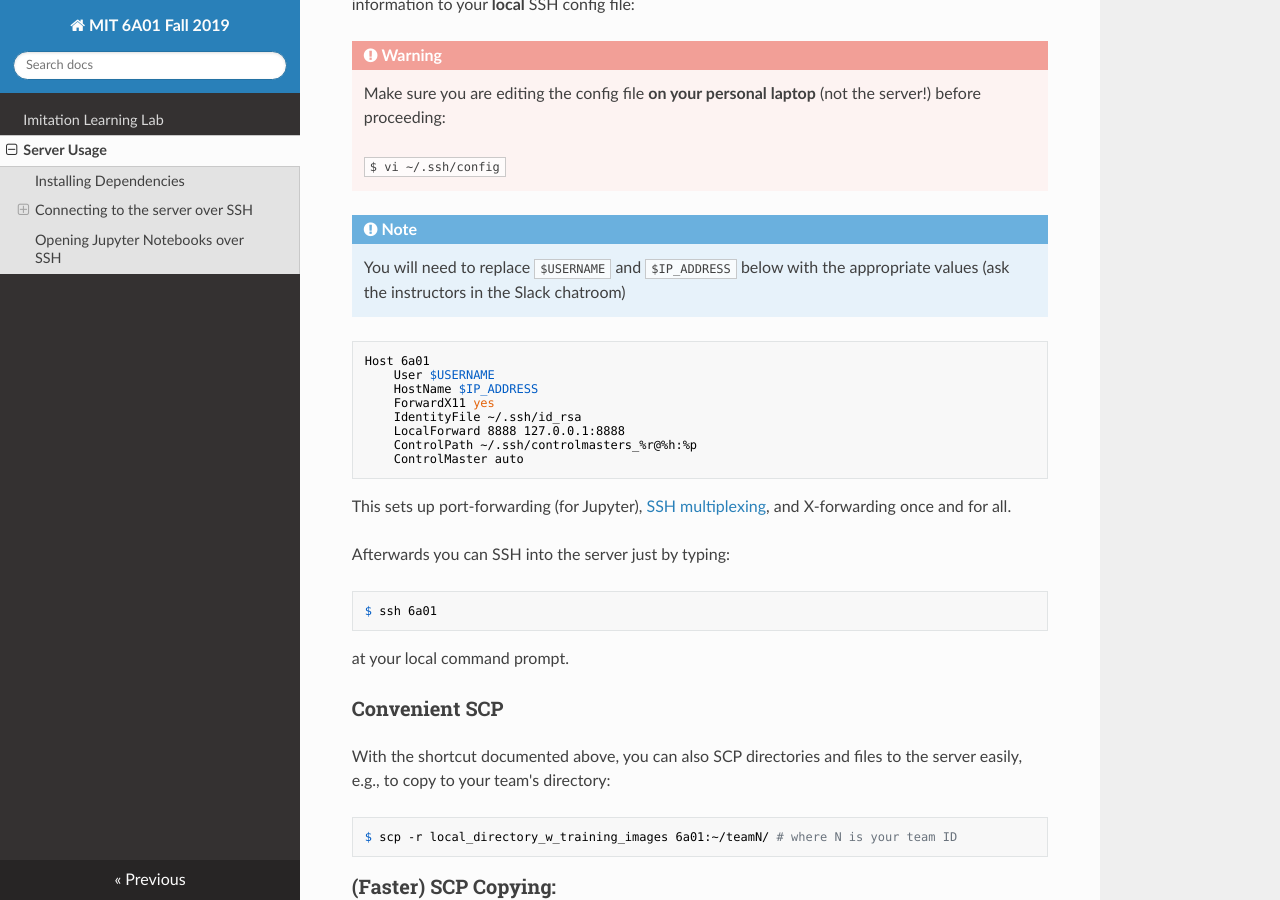
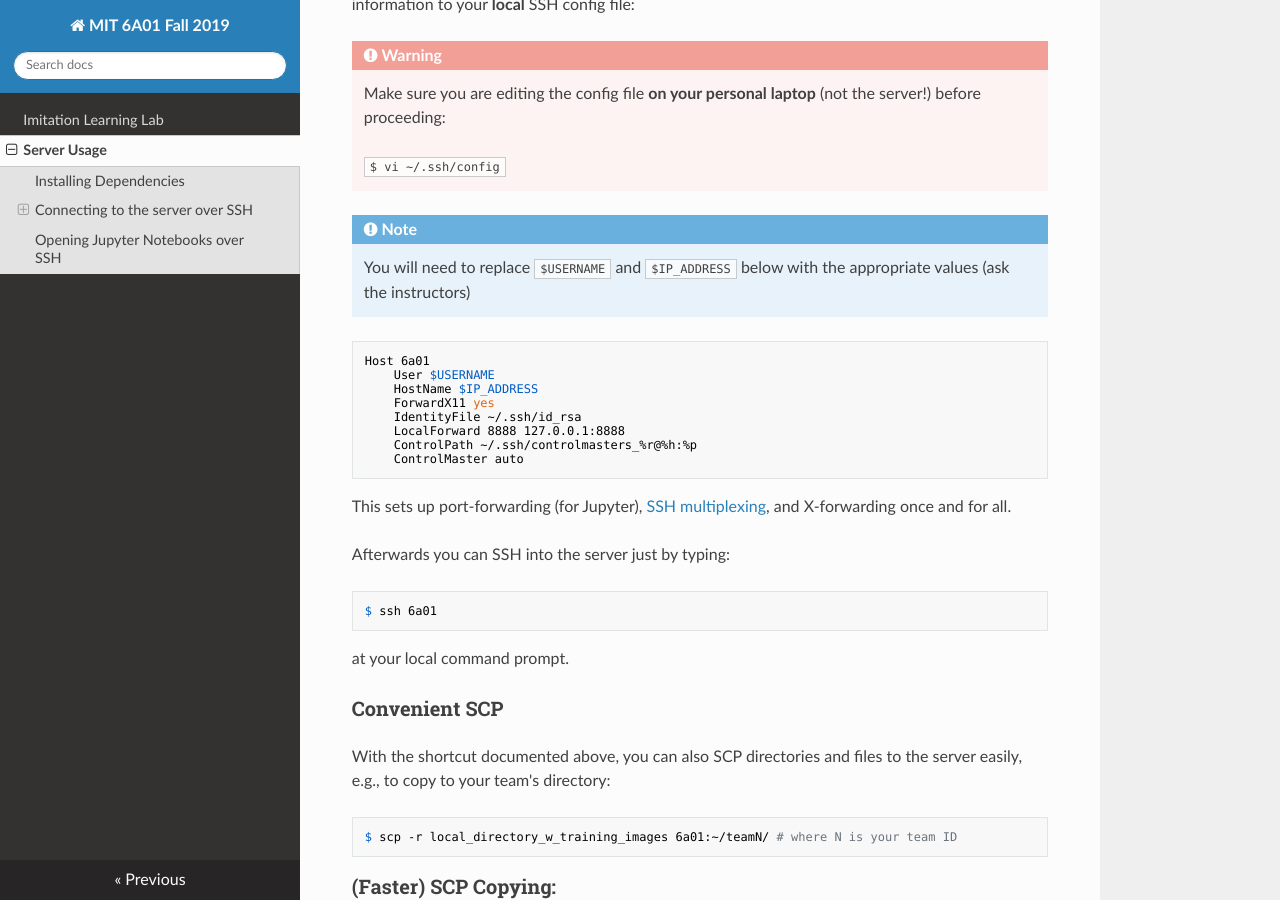
Before and after one commit to mmaz/racecar_fall19, an MkDocs documentation site: the page built from docs/server.md, in a window 1280 px wide and 900 px high, scrolled down 1264 px. Built offline with MkDocs 1.6.1, drawn with Linux system fonts in a browser that asks for light colours; nearby versions of some CDN libraries.

Commit message:
remove slack mention

````diff
--- a/docs/server.md
+++ b/docs/server.md
@@ -45,7 +45,7 @@ You can simplify the process of connecting to the server further by adding the f
     `$ vi ~/.ssh/config`
 
 !!! note
-    You will need to replace `$USERNAME` and `$IP_ADDRESS` below with the appropriate values (ask the instructors in the Slack chatroom)
+    You will need to replace `$USERNAME` and `$IP_ADDRESS` below with the appropriate values (ask the instructors)
 
 ```
 Host 6a01
````
